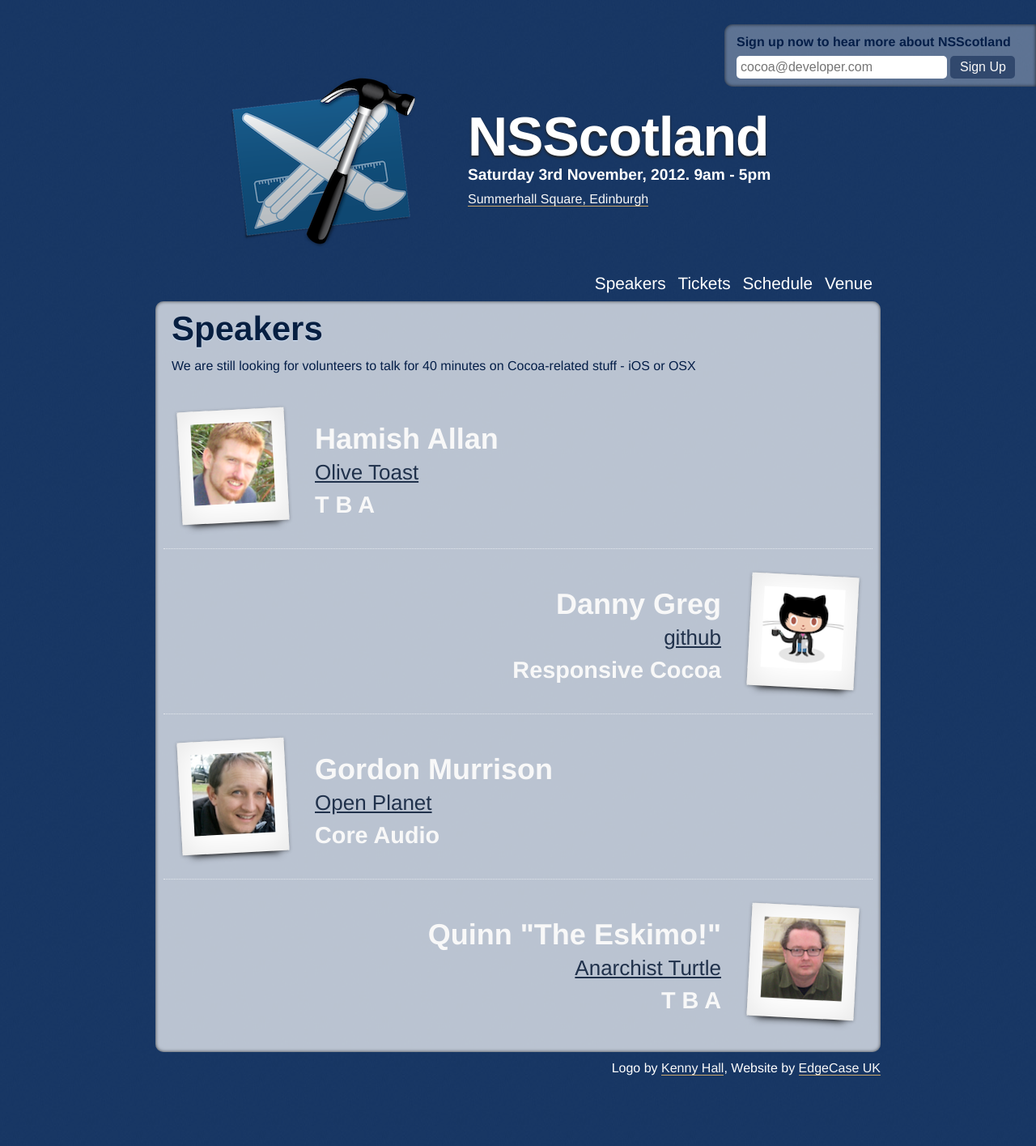
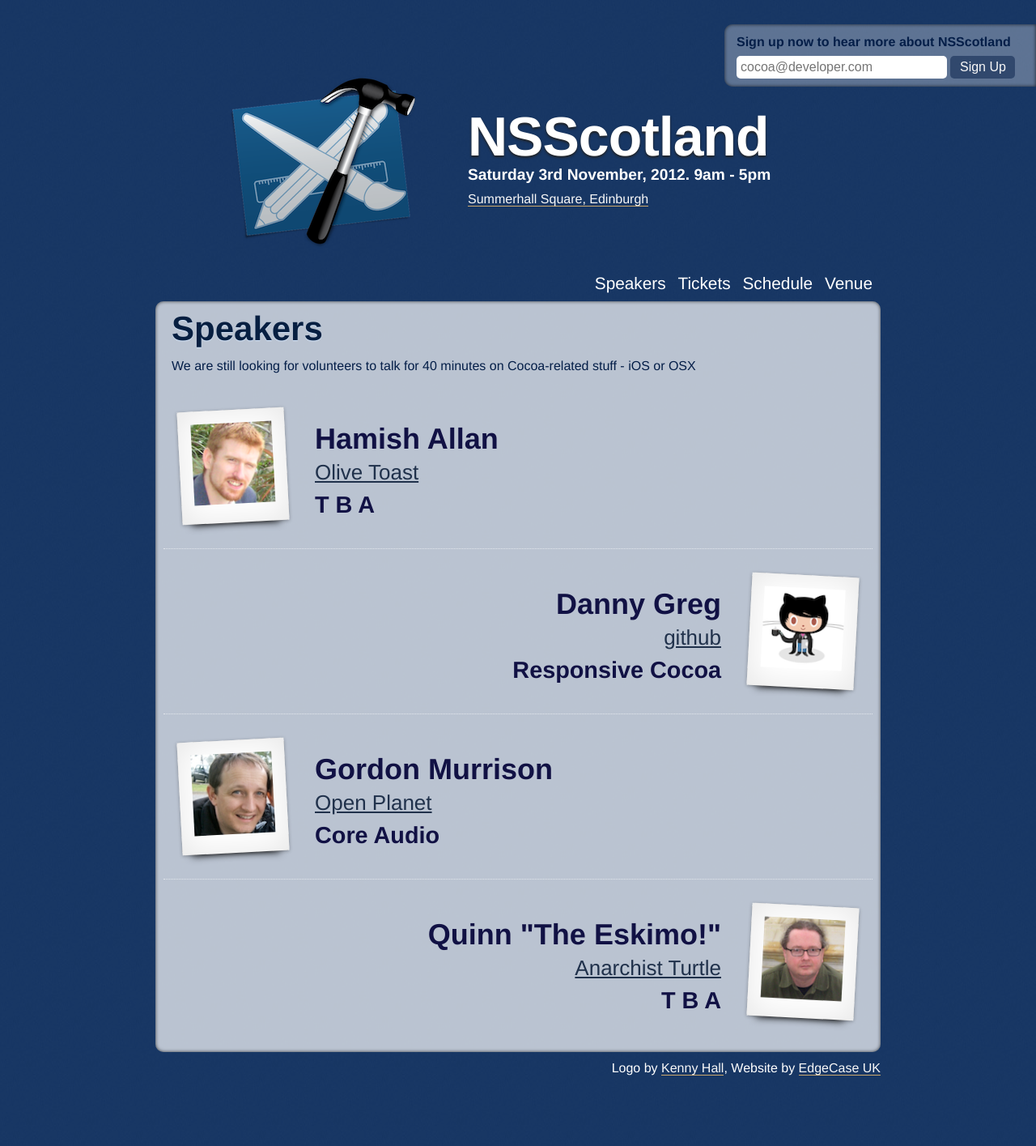
Before and after one commit to acf/nsscotland, a Jekyll site: the page built from index.html, in a window 1280 px wide. Shown: the whole page at 81% size. Built offline with Jekyll 4.4.1, drawn with Linux system fonts in a browser that asks for light colours.

Commit message:
darker colours

```diff
--- a/css/nsscotland.css
+++ b/css/nsscotland.css
@@ -267,12 +267,12 @@
 
 .speaker .info h3{
   font-size: 1.5em;
-  color: #f8f8f8;
+  color: #114;
 }
 
 .speaker .info h4{
   font-size: 1.2em;
-  color: #f8f8f8;
+  color: #114;
 }
 
 .speaker .info a{
```
